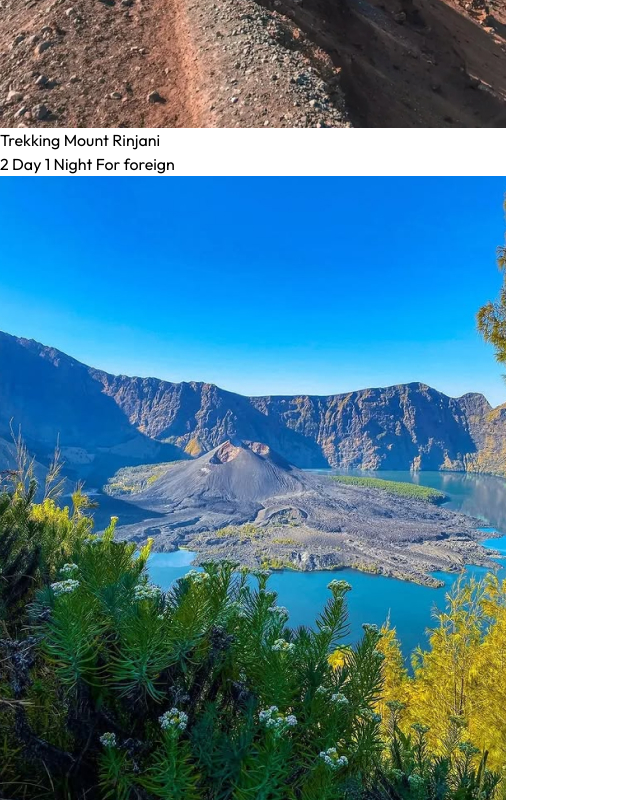
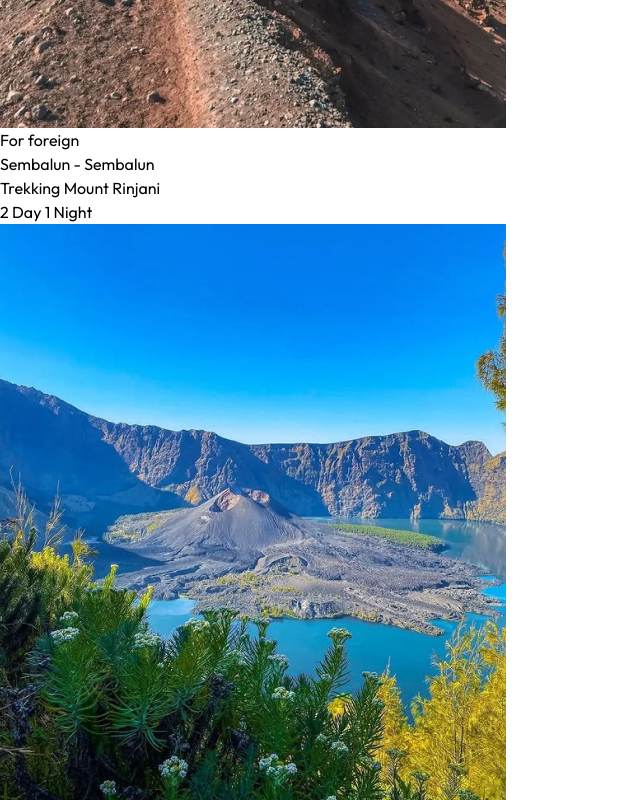
Before and after one commit to dikymonz/sembalun-adventure, a React (Vite) app: page /detail/1 in a window 1280 px wide. Shown: the part 6500-7300 px from the top of the page, without its empty margins (0-640 px from the left). Built offline with nearby package versions, Linux system fonts and the light colour scheme.

Commit message:
add tag on content

```diff
--- a/src/components/Contact.jsx
+++ b/src/components/Contact.jsx
@@ -57,7 +57,7 @@ const Contact = () => {
         Message
         <textarea className='w-full border border-gray-300 rounded py-3 px-4 mt-2 h-24 resize-none' name="Message" placeholder='Message' required></textarea>
     </div>
-    <button className='bg-blue-600 text-white py-2 px-12 mb-10 rounded'>{result ? result: "Send Message"}</button>
+    <button className='bg-blue-600 text-white py-2 px-12 mb-10 rounded hover:bg-white hover:border brder-blue-600 hover:text-blue-600 hover:shadow-md hover:transition-all ease-in-out'>{result ? result: "Send Message"}</button>
 </form>
     </motion.div>
   )
--- a/src/components/Footer.jsx
+++ b/src/components/Footer.jsx
@@ -11,10 +11,9 @@ const Footer = () => {
       return;
     }
 
-    // Simulasi pengiriman email ke server (nanti bisa diganti dengan API call)
+
     toast.success("Subscribe Susscess ");
 
-    // Kosongkan input setelah submit
     setEmail('');
   };
 
--- a/src/components/Packages.jsx
+++ b/src/components/Packages.jsx
@@ -83,12 +83,25 @@ const Packages = () => {
             className="relative flex-shrink-0 w-full sm:w-1/4 snap-start"
             onClick={() => setSelectedPackage(project)}
           >
-            <img src={project.image1} alt={project.title} className="w-full h-auto mb-14" />
+          <div className="relative">
+        <img src={project.image1} alt={project.title} className="w-full h-auto mb-14 rounded" />
+
+        {/* Tag pertama di pojok kanan atas */}
+        <div className="absolute top-2 right-2 bg-red-500 text-white text-xs font-bold px-2 py-1 rounded">
+          {project.desk1}
+        </div>
+
+        {/* Tag kedua di bawah tag pertama */}
+        <div className="absolute top-10 right-2 bg-yellow-500 text-white text-xs font-bold px-2 py-1 rounded">
+          {project.route}
+        </div>
+      </div>
+
             <div className="absolute left-0 right-0 bottom-5 flex justify-center">
               <div className="inline-block bg-white w-3/4 px-4 py-2 shadow-md rounded ">
                 <h2 className="text-xl font-semibold text-gray-800">{project.title}</h2>
                 <p className="text-gray-500 text-sm">
-                  {project.desk} <span className="font-bold">{project.desk1}</span>
+                  <span className="font-bold">{project.desk}</span>
                 </p>
               </div>
             </div>
```
